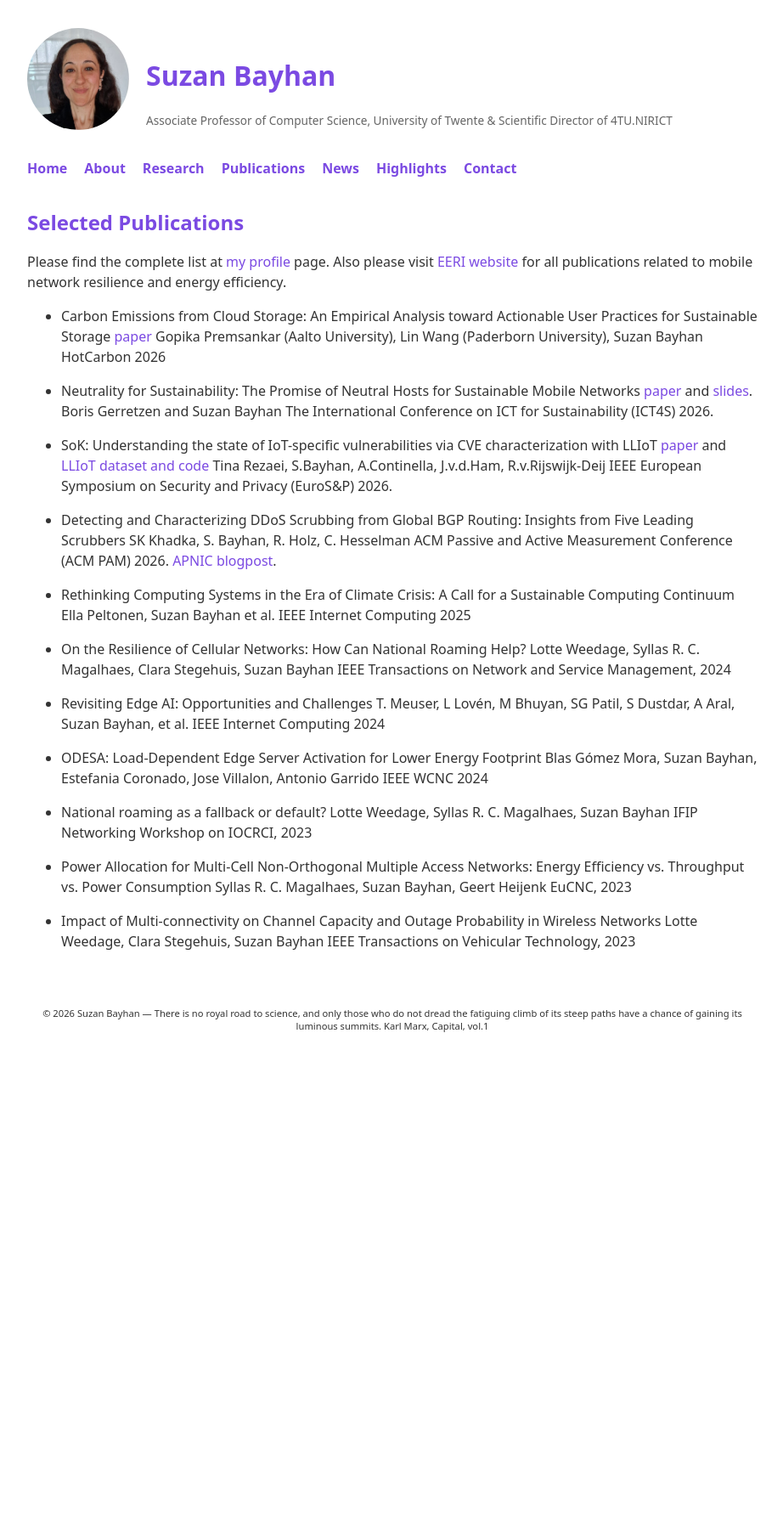
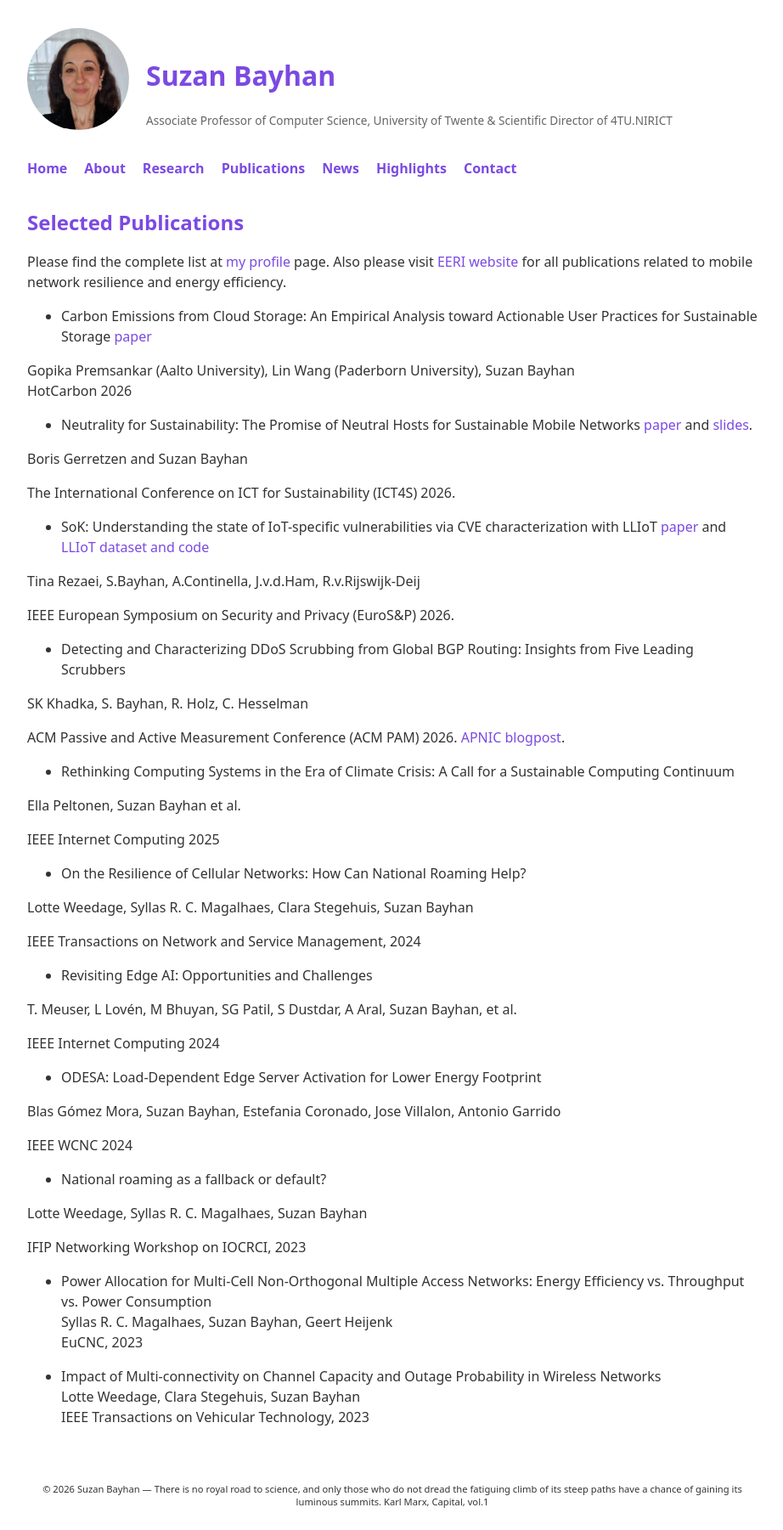
Before and after one commit to suzanbayhan/suzanbayhan.github.io, a Jekyll site: the page built from publications.md, in a window 1280 px wide. Shown: the whole page at 85% size, without its empty margins (178-1100 px from the left). Built offline with Jekyll 4.4.1, drawn with Linux system fonts in a browser that asks for light colours; before the commit the page ends 1241 px from its top, so only the background shows below that.

```diff
--- a/publications.md
+++ b/publications.md
@@ -7,46 +7,63 @@ permalink: /publications/
 ## Selected Publications
 Please find the complete list at <a href="https://scholar.google.com/citations?hl=en&user=GQraD5MAAAAJ" target="_blank">my profile</a> page. Also please visit <a href="https://www.utwente.nl/en/eemcs/research/faculty-research-themes/EERI/#about-eeri-energy-efficient-and-resilient-internet" target="_blank">EERI website</a> for all publications related to mobile network resilience and energy efficiency.
 
-- Carbon Emissions from Cloud Storage: An Empirical Analysis toward Actionable User Practices for Sustainable Storage <a href="https://hotcarbon.org/assets/2026/paper-75.pdf" target="_blank"> paper</a>
-Gopika Premsankar (Aalto University), Lin Wang (Paderborn University), Suzan Bayhan
+- Carbon Emissions from Cloud Storage: An Empirical Analysis toward Actionable User Practices for Sustainable Storage <a href="https://hotcarbon.org/assets/2026/paper-75.pdf" target="_blank"> paper</a><br>
+
+Gopika Premsankar (Aalto University), Lin Wang (Paderborn University), Suzan Bayhan <br>
 HotCarbon 2026
 
-- Neutrality for Sustainability: The Promise of Neutral Hosts for Sustainable Mobile Networks <a href="/pdf/26-ict4s_neutralhosts.pdf"  target="_blank"> paper</a> and  <a href="/pdf/26-ict4s-talk.pdf" target="_blank">slides</a>.
-Boris Gerretzen and Suzan Bayhan
+- Neutrality for Sustainability: The Promise of Neutral Hosts for Sustainable Mobile Networks <a href="/pdf/26-ict4s_neutralhosts.pdf"  target="_blank"> paper</a> and  <a href="/pdf/26-ict4s-talk.pdf" target="_blank">slides</a>.<br>
+
+Boris Gerretzen and Suzan Bayhan<br>
+
 The International Conference on ICT for Sustainability (ICT4S) 2026.
 
-- SoK: Understanding the state of IoT-specific vulnerabilities via CVE characterization with LLIoT <a href="/pdf/26-rezaei-lliot.pdf" target="_blank"> paper </a> and <a href="https://github.com/Tina-Rezaei/LLIoT"  target="_blank" > LLIoT dataset and code </a>
-Tina Rezaei, S.Bayhan, A.Continella, J.v.d.Ham, R.v.Rijswijk-Deij
+- SoK: Understanding the state of IoT-specific vulnerabilities via CVE characterization with LLIoT <a href="/pdf/26-rezaei-lliot.pdf" target="_blank"> paper </a> and <a href="https://github.com/Tina-Rezaei/LLIoT"  target="_blank" > LLIoT dataset and code </a><br>
+
+Tina Rezaei, S.Bayhan, A.Continella, J.v.d.Ham, R.v.Rijswijk-Deij<br>
+
 IEEE European Symposium on Security and Privacy (EuroS&P) 2026.
 
-- Detecting and Characterizing DDoS Scrubbing from Global BGP Routing: Insights from Five Leading Scrubbers
-SK Khadka, S. Bayhan, R. Holz, C. Hesselman
+- Detecting and Characterizing DDoS Scrubbing from Global BGP Routing: Insights from Five Leading Scrubbers<br>
+
+SK Khadka, S. Bayhan, R. Holz, C. Hesselman<br>
+
 ACM Passive and Active Measurement Conference (ACM PAM) 2026. <a href="https://blog.apnic.net/2026/04/23/detecting-and-characterizing-ddos-scrubbing-from-global-bgp-routing/" target="_blank">APNIC blogpost</a>.
 
-- Rethinking Computing Systems in the Era of Climate Crisis: A Call for a Sustainable Computing Continuum
-Ella Peltonen, Suzan Bayhan et al.
+- Rethinking Computing Systems in the Era of Climate Crisis: A Call for a Sustainable Computing Continuum<br>
+
+Ella Peltonen, Suzan Bayhan et al. <br>
+
 IEEE Internet Computing 2025
 
-- On the Resilience of Cellular Networks: How Can National Roaming Help?
-Lotte Weedage, Syllas R. C. Magalhaes, Clara Stegehuis, Suzan Bayhan
+- On the Resilience of Cellular Networks: How Can National Roaming Help?<br>
+
+Lotte Weedage, Syllas R. C. Magalhaes, Clara Stegehuis, Suzan Bayhan<br>
+
 IEEE Transactions on Network and Service Management, 2024
 
-- Revisiting Edge AI: Opportunities and Challenges
-T. Meuser, L Lovén, M Bhuyan, SG Patil, S Dustdar, A Aral, Suzan Bayhan, et al.
+- Revisiting Edge AI: Opportunities and Challenges<br>
+
+T. Meuser, L Lovén, M Bhuyan, SG Patil, S Dustdar, A Aral, Suzan Bayhan, et al.<br>
+
 IEEE Internet Computing 2024
 
-- ODESA: Load-Dependent Edge Server Activation for Lower Energy Footprint
-Blas Gómez Mora, Suzan Bayhan, Estefania Coronado, Jose Villalon, Antonio Garrido
+- ODESA: Load-Dependent Edge Server Activation for Lower Energy Footprint<br>
+
+Blas Gómez Mora, Suzan Bayhan, Estefania Coronado, Jose Villalon, Antonio Garrido<br>
+
 IEEE WCNC 2024
 
-- National roaming as a fallback or default?
-Lotte Weedage, Syllas R. C. Magalhaes, Suzan Bayhan
+- National roaming as a fallback or default? <br>
+
+Lotte Weedage, Syllas R. C. Magalhaes, Suzan Bayhan<br>
+
 IFIP Networking Workshop on IOCRCI, 2023
 
-- Power Allocation for Multi-Cell Non-Orthogonal Multiple Access Networks: Energy Efficiency vs. Throughput vs. Power Consumption
-Syllas R. C. Magalhaes, Suzan Bayhan, Geert Heijenk
+- Power Allocation for Multi-Cell Non-Orthogonal Multiple Access Networks: Energy Efficiency vs. Throughput vs. Power Consumption<br>
+Syllas R. C. Magalhaes, Suzan Bayhan, Geert Heijenk<br>
 EuCNC, 2023
 
-- Impact of Multi-connectivity on Channel Capacity and Outage Probability in Wireless Networks
-Lotte Weedage, Clara Stegehuis, Suzan Bayhan
+- Impact of Multi-connectivity on Channel Capacity and Outage Probability in Wireless Networks<br>
+Lotte Weedage, Clara Stegehuis, Suzan Bayhan<br>
 IEEE Transactions on Vehicular Technology, 2023
```
